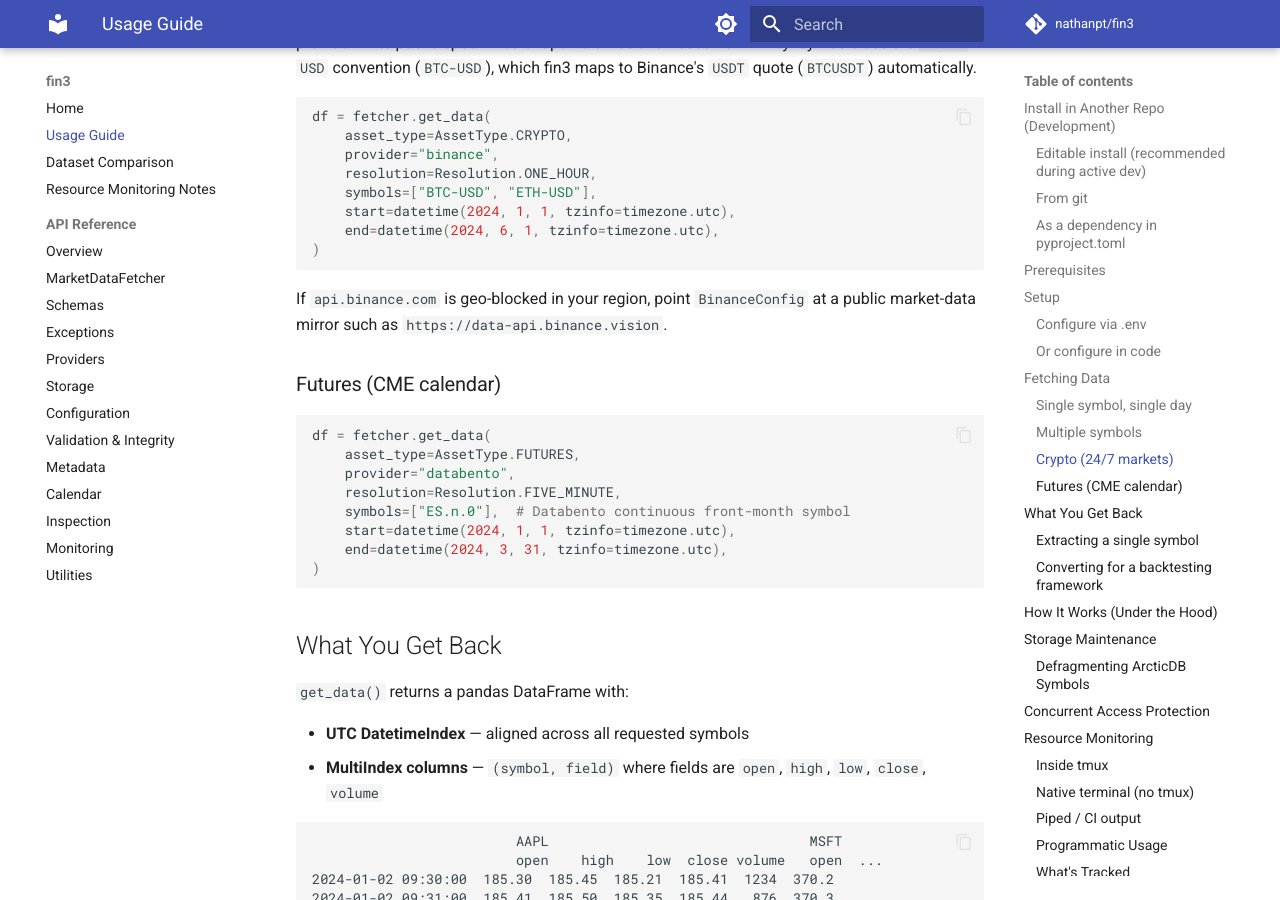
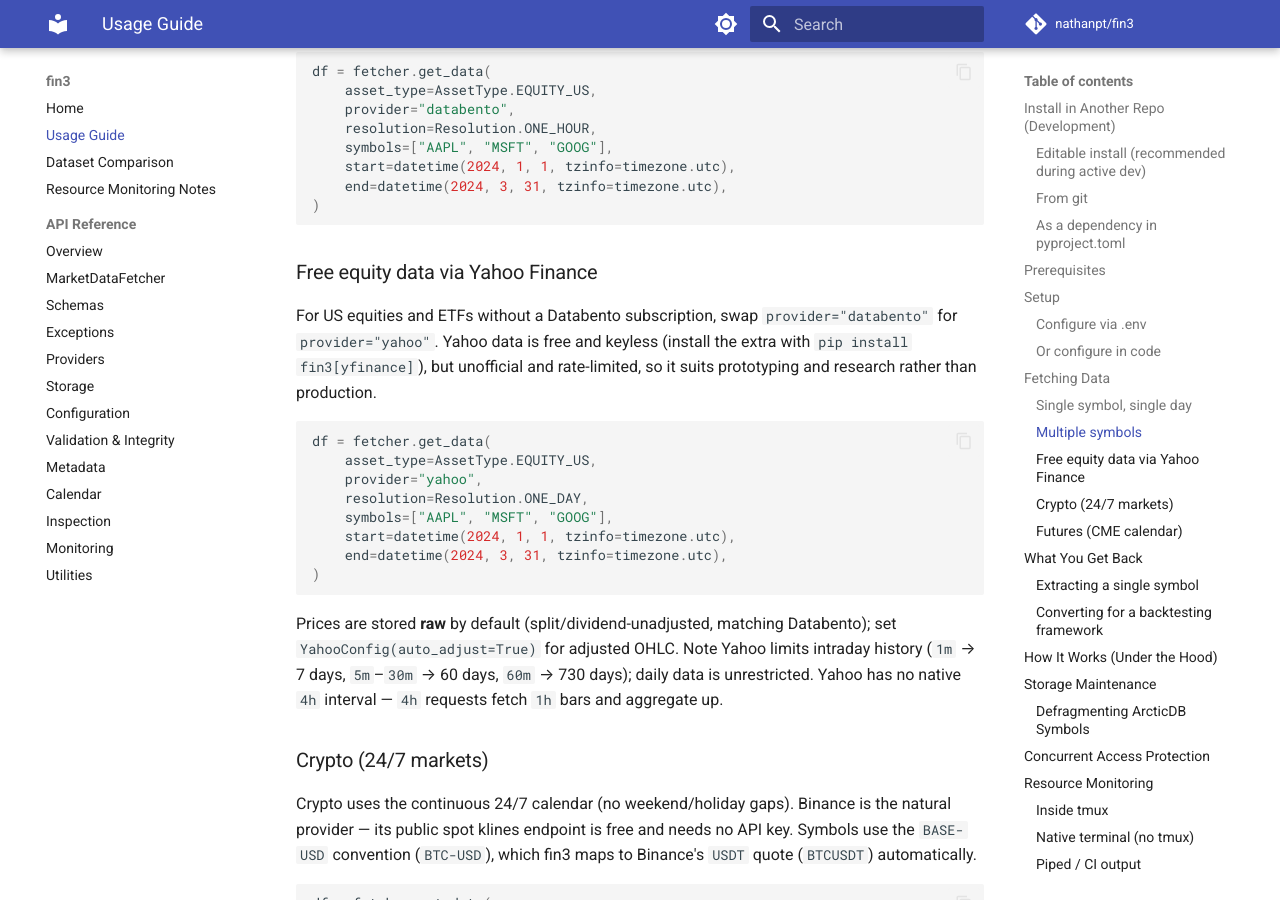
Before and after one commit to nathanpt/fin3, an MkDocs documentation site: the page built from docs/USAGE.md, in a window 1280 px wide and 900 px high, scrolled down 2749 px. Built offline with MkDocs 1.6.1 and Material for MkDocs 9.7.7, drawn with Linux system fonts in a browser that asks for light colours; comment, search, counter and statistics services are not loaded; some of the changed text lies outside the part shown.

Commit message:
Document Yahoo Finance provider and three-provider setup
Add Yahoo to prerequisites/config (keyless, fin3[yfinance] extra), a 'Free
equity data via Yahoo Finance' fetching section noting intraday history
limits and the 4h aggregation, the YahooProvider API reference, and update
the multi-provider home-page card.

````diff
--- a/docs/USAGE.md
+++ b/docs/USAGE.md
@@ -41,8 +41,11 @@
 ## Prerequisites
 
 - **MinIO** running locally or accessible over the network (ArcticDB's storage backend)
-- A **data provider API key** — Databento for equities/futures, or Binance for crypto
-  (Binance's public klines endpoint needs no key)
+- A **data provider API key** — pick one or more:
+    - **Databento** for institutional-grade equities/futures (paid)
+    - **Binance** for crypto (free, keyless public klines)
+    - **Yahoo Finance** (`yfinance`) as a free, keyless alternative for US
+      equities and ETFs (unofficial scraper; great for prototyping)
 
 ## Setup
 
@@ -64,6 +67,10 @@
 # Set base_url to a public mirror if api.binance.com is geo-blocked.
 FIN3_PROVIDERS__BINANCE__PROVIDER_TYPE=binance
 # FIN3_PROVIDERS__BINANCE__BASE_URL=https://data-api.binance.vision
+
+# Yahoo Finance is keyless. Install with: pip install fin3[yfinance]
+FIN3_PROVIDERS__YAHOO__PROVIDER_TYPE=yahoo
+# FIN3_PROVIDERS__YAHOO__AUTO_ADJUST=false  # raw OHLC by default
 ```
 
 All settings use the `FIN3_` prefix with `__` as the nested delimiter, following Pydantic Settings conventions.
@@ -72,7 +79,12 @@
 
 ```python
 from fin3 import ClientConfig, MarketDataFetcher
-from fin3.config.settings import MinioConfig, DatabentoConfig, BinanceConfig
+from fin3.config.settings import (
+    MinioConfig,
+    DatabentoConfig,
+    BinanceConfig,
+    YahooConfig,
+)
 
 config = ClientConfig(
     minio=MinioConfig(
@@ -83,6 +95,7 @@
     providers={
         "databento": DatabentoConfig(api_key="db-your-key-here"),
         "binance": BinanceConfig(),  # keyless public klines
+        "yahoo": YahooConfig(),  # keyless; needs `pip install fin3[yfinance]`
     },
 )
 
@@ -119,6 +132,30 @@
     end=datetime(2024, 3, 31, tzinfo=timezone.utc),
 )
 ```
+
+### Free equity data via Yahoo Finance
+
+For US equities and ETFs without a Databento subscription, swap
+`provider="databento"` for `provider="yahoo"`. Yahoo data is free and
+keyless (install the extra with `pip install fin3[yfinance]`), but unofficial
+and rate-limited, so it suits prototyping and research rather than production.
+
+```python
+df = fetcher.get_data(
+    asset_type=AssetType.EQUITY_US,
+    provider="yahoo",
+    resolution=Resolution.ONE_DAY,
+    symbols=["AAPL", "MSFT", "GOOG"],
+    start=datetime(2024, 1, 1, tzinfo=timezone.utc),
+    end=datetime(2024, 3, 31, tzinfo=timezone.utc),
+)
+```
+
+Prices are stored **raw** by default (split/dividend-unadjusted, matching
+Databento); set `YahooConfig(auto_adjust=True)` for adjusted OHLC. Note Yahoo
+limits intraday history (`1m` → 7 days, `5m`–`30m` → 60 days, `60m` → 730
+days); daily data is unrestricted. Yahoo has no native `4h` interval — `4h`
+requests fetch `1h` bars and aggregate up.
 
 ### Crypto (24/7 markets)
 
````
Also changed, not shown: docs/api/providers.md (+3 -0 lines), docs/index.md (+2 -2 lines).
